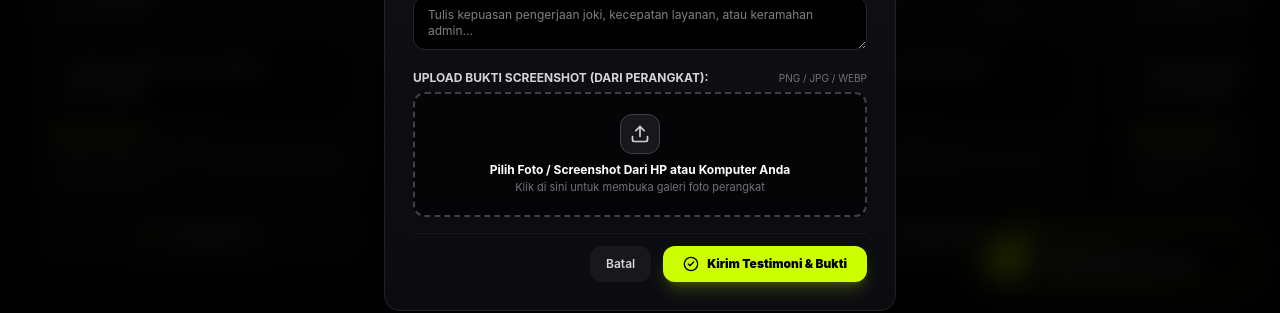
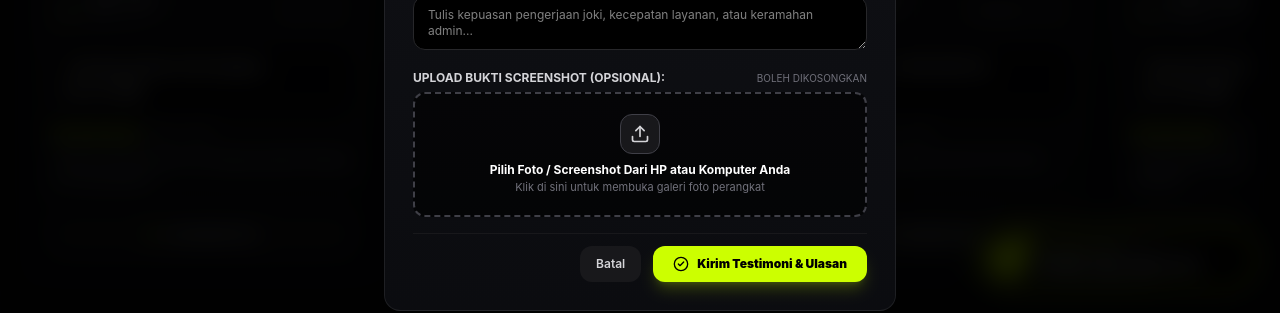
Before and after one commit to Nauuval/nauuvalstore-web, a Next.js app: page / in a window 1280 px wide. Both pictures are taken after a click on the button "+ Tulis Testimoni & Upload Bukti". Shown: the part 1259-1572 px from the top of the page. Built offline with nearby package versions, Linux system fonts and the light colour scheme; no server answers; the database is empty.

Commit message:
feat(reviews): make screenshot upload completely optional for testimonials

```diff
--- a/src/app/admin/page.tsx
+++ b/src/app/admin/page.tsx
@@ -307,12 +307,10 @@ export default function AdminPage() {
       return;
     }
 
-    if (!editingTrx?.image_url) {
-      showNotify('error', 'Mohon upload foto bukti transaksi atau masukkan URL gambar.');
-      return;
-    }
-
-    const saved = await saveTransactionProof(editingTrx as any);
+    const saved = await saveTransactionProof({
+      ...editingTrx,
+      image_url: editingTrx?.image_url || '',
+    } as any);
     if (saved) {
       showNotify('success', 'Bukti transaksi berhasil disimpan!');
       setIsTrxModalOpen(false);
--- a/src/components/SubmitReviewModal.tsx
+++ b/src/components/SubmitReviewModal.tsx
@@ -76,11 +76,6 @@ export default function SubmitReviewModal({
       return;
     }
 
-    if (!imagePreview) {
-      alert('Mohon upload bukti screenshot pembayaran atau layanan.');
-      return;
-    }
-
     setIsSubmitting(true);
 
     // Format masked buyer name if checked
@@ -99,7 +94,7 @@ export default function SubmitReviewModal({
       date: 'Hari ini',
       rating,
       notes: notes.trim(),
-      image_url: imagePreview,
+      image_url: imagePreview || '',
     };
 
     const ok = await onSubmit(payload);
@@ -286,11 +281,11 @@ export default function SubmitReviewModal({
                 />
               </div>
 
-              {/* Upload Screenshot Bukti Transaksi Langsung dari HP / Laptop */}
+              {/* Upload Screenshot Bukti Transaksi Langsung dari HP / Laptop (Opsional) */}
               <div>
                 <label className="block font-bold text-zinc-300 mb-1.5 uppercase flex items-center justify-between">
-                  <span>Upload Bukti Screenshot (Dari Perangkat):</span>
-                  <span className="text-[10px] text-zinc-500 font-normal">PNG / JPG / WEBP</span>
+                  <span>Upload Bukti Screenshot (Opsional):</span>
+                  <span className="text-[10px] text-zinc-500 font-normal">Boleh Dikosongkan</span>
                 </label>
 
                 {imagePreview ? (
@@ -387,7 +382,7 @@ export default function SubmitReviewModal({
                   ) : (
                     <>
                       <CheckCircle2 className="w-4 h-4" />
-                      <span>Kirim Testimoni & Bukti</span>
+                      <span>Kirim Testimoni & Ulasan</span>
                     </>
                   )}
                 </button>
--- a/src/lib/store-service.ts
+++ b/src/lib/store-service.ts
@@ -266,7 +266,7 @@ export async function saveTransactionProof(proof: Partial<TransactionProof> & {
     category: proof.category || 'JOKI FISCH',
     amount: proof.amount ?? 0,
     date: proof.date || 'Hari ini',
-    image_url: proof.image_url || 'https://images.unsplash.com/photo-1550745165-9bc0b252726f?auto=format&fit=crop&w=600&q=80',
+    image_url: proof.image_url || '',
     rating: proof.rating ?? 5,
     notes: proof.notes || '',
     created_at: new Date().toISOString(),
```
